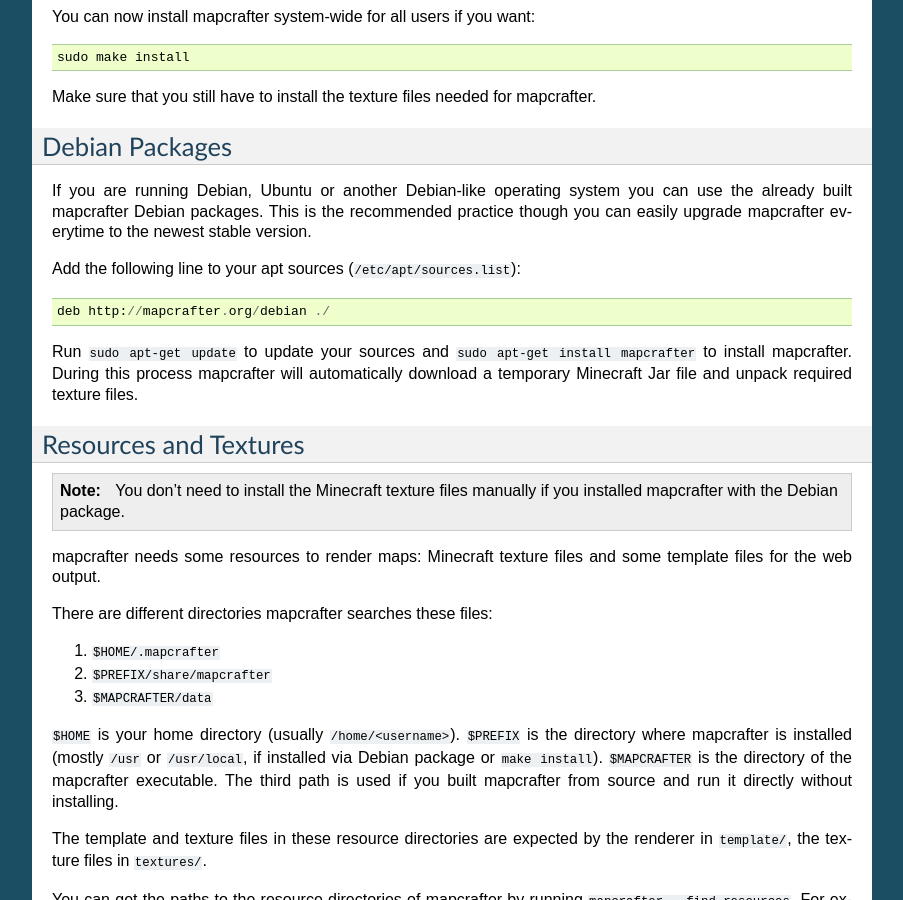
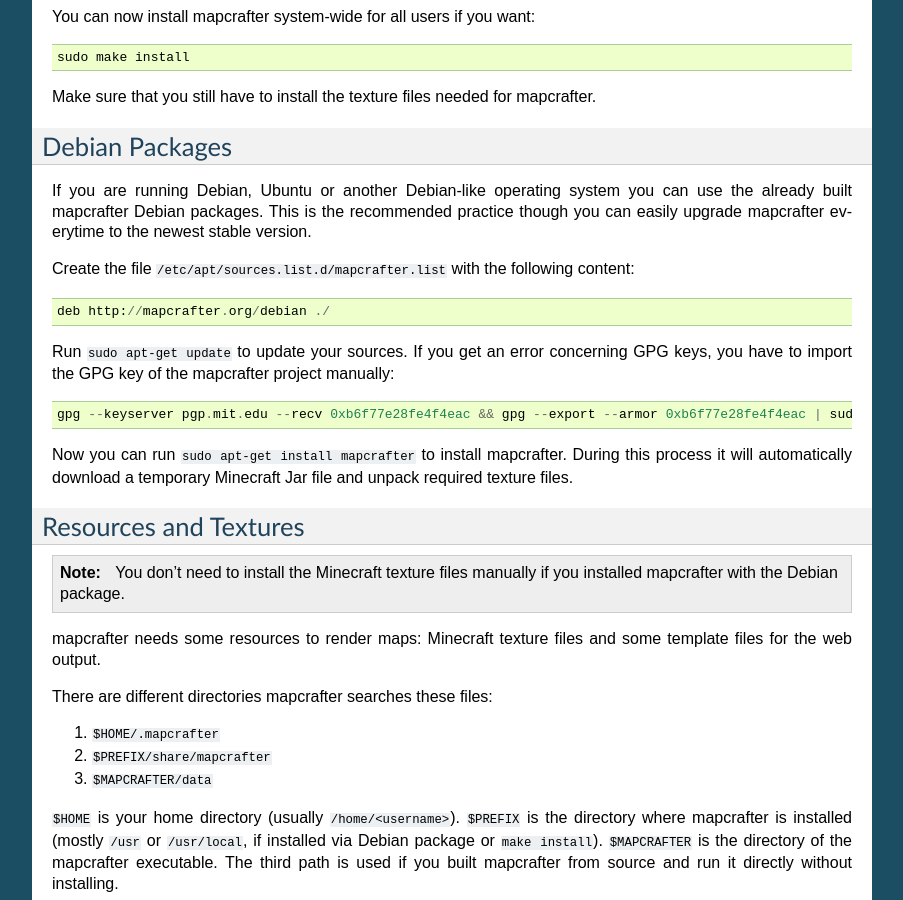
Before and after one commit to mapcrafter/mapcrafter, a Sphinx documentation site: the page built from docs/installation.rst, in a window 1280 px wide and 900 px high, scrolled down 880 px. Shown: the whole window, without its empty margins (198-1101 px from the left). Built offline with Sphinx 7.4.7, drawn with Linux system fonts in a browser that asks for light colours.

Commit message:
Added debian package gpg key to installation page.

```diff
--- a/docs/installation.rst
+++ b/docs/installation.rst
@@ -59,14 +59,20 @@
 practice though you can easily upgrade mapcrafter everytime to the newest
 stable version.
 
-Add the following line to your apt sources (``/etc/apt/sources.list``)::
+Create the file ``/etc/apt/sources.list.d/mapcrafter.list`` with the
+following content::
 
     deb http://mapcrafter.org/debian ./
 
-Run ``sudo apt-get update`` to update your sources and ``sudo apt-get install
-mapcrafter`` to install mapcrafter.  During this process mapcrafter will
-automatically download a temporary Minecraft Jar file and unpack required
-texture files.
+Run ``sudo apt-get update`` to update your sources. If you get an error
+concerning GPG keys, you have to import the GPG key of the mapcrafter project
+manually::
+
+    gpg --keyserver pgp.mit.edu --recv 0xb6f77e28fe4f4eac && gpg --export --armor 0xb6f77e28fe4f4eac | sudo apt-key add -
+
+Now you can run ``sudo apt-get install mapcrafter`` to install mapcrafter.
+During this process it will automatically download a temporary Minecraft Jar
+file and unpack required texture files.
 
 Resources and Textures
 ======================
```
